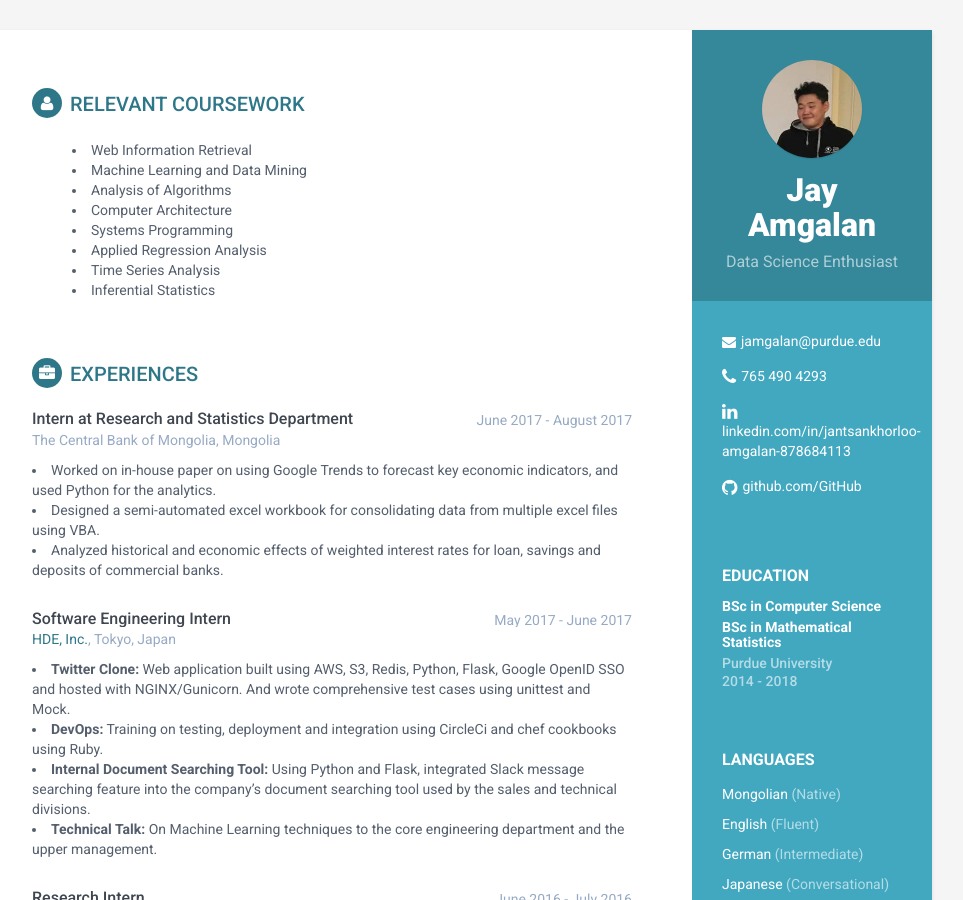
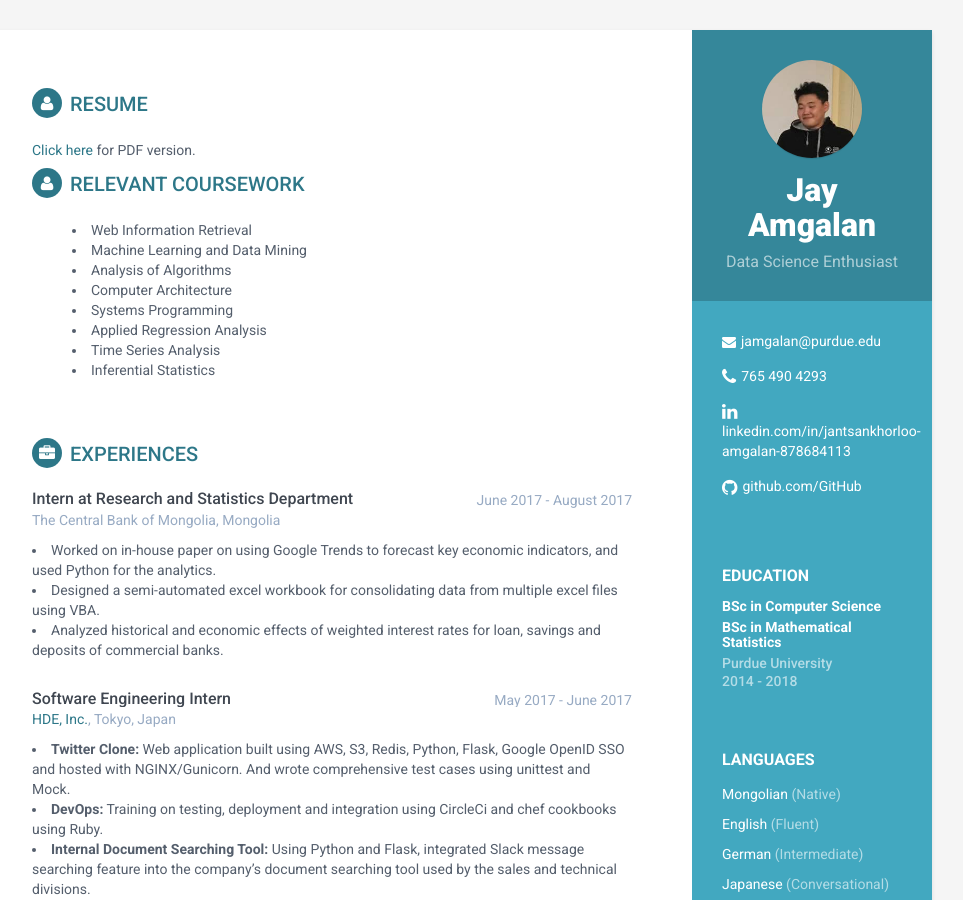
Before and after one commit to jantsankhorloo/jantsankhorloo.github.io, a Jekyll site: the page built from index.html, in a window 1280 px wide and 900 px high. Shown: the whole window, without its empty margins (188-1151 px from the left). Built offline with Jekyll 4.4.1, drawn with Linux system fonts in a browser that asks for light colours.

Commit message:
added resume pdf

```diff
--- a/_includes/career-profile.html
+++ b/_includes/career-profile.html
@@ -13,6 +13,8 @@
    list-style-position: inside;
 }
 </style>
+<h2 class="section-title"><i class="fa fa-user"></i>Resume</h2>
+<div><a href="./assets/jay_resume.pdf" target="_blank"> Click here</a> for PDF version.<p></p></div>
 <h2 class="section-title"><i class="fa fa-user"></i>Relevant Coursework</h2>
 <div class="summary">
     <ul class="multi-column">
--- a/_includes/projects.html
+++ b/_includes/projects.html
@@ -20,3 +20,4 @@
     <div class="item">
         <span class="project-title"><a href="http://mysp.world" target="_blank">Web Dev</a></span> - <span class="project-tagline">Made a complete website for the youth leadership program using Jekyll, HTML5, CSS and JS. </span>
 <section><!--//section-->
+<p></p>
```
Also changed, not shown: 3 other files. Lines whose indentation alone changed are shown as unchanged.
